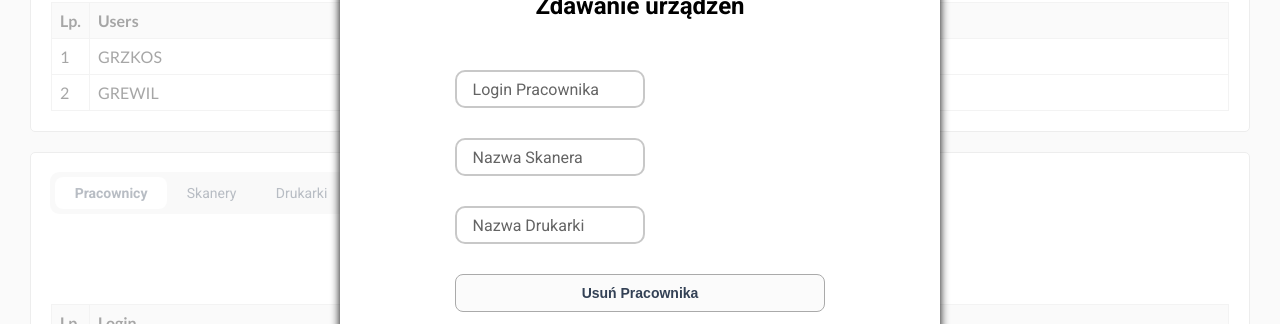
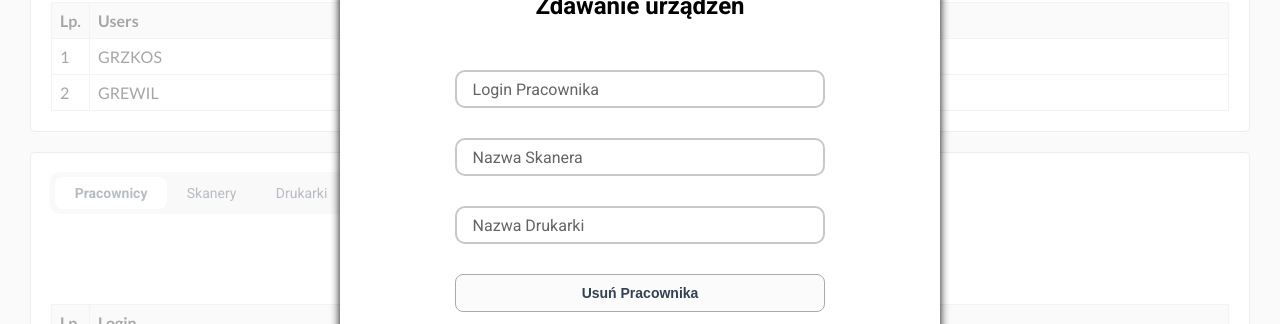
Before and after one commit to ErykFryderyk/equipment-management, a Vue app: page / in a window 1280 px wide. Both pictures are taken after a click on the button "Zwróć urządzenie". Shown: the part 188-512 px from the top of the page. Built offline with nearby package versions, Linux system fonts and the light colour scheme.

Commit message:
Changed class name for form text inputs

```diff
--- a/src/components/ReturnDevice.vue
+++ b/src/components/ReturnDevice.vue
@@ -12,17 +12,17 @@
       <span v-if="printerNameEmptyError" class="error">Nazwa drukarki nie może być pusta.</span>
 
       <!-- <input type="text" maxlength="6" v-model="formData.userLogin" placeholder="Login pracownika"> -->
-      <div class="search" style="margin-top:20px;">
+      <div class="form-text-field" style="margin-top:20px;">
         <input type="text" maxlength="6" v-model="formData.userLogin" required="" autocomplete="off">
         <label for="name">Login Pracownika</label>
       </div>
       <!-- <input type="text" maxlength="8" v-model="formData.selectedScanner" placeholder="Nazwa skanera"> -->
-      <div class="search">
+      <div class="form-text-field">
         <input type="text" maxlength="8" v-model="formData.selectedScanner" required="" autocomplete="off">
         <label for="name">Nazwa Skanera</label>
       </div>
       <!-- <input type="text" maxlength="8" v-model="formData.selectedPrinter" placeholder="Nazwa Drukarka"> -->
-      <div class="search">
+      <div class="form-text-field">
         <input type="text" maxlength="8" v-model="formData.selectedPrinter" required="" autocomplete="off">
         <label for="name">Nazwa Drukarki</label>
       </div>
@@ -101,6 +101,45 @@ input {
   margin-bottom: 30px;
 }
 
+// FORM INPUT
+.form-text-field {
+  width: 100%;
+  position: relative;
+}
+
+.form-text-field input {
+  font-size: 100%;
+  padding: 0.5em;
+  outline: none;
+  border: 2px solid rgb(200, 200, 200);
+  background-color: transparent;
+  border-radius: 10px;
+  width: 100%;
+}
+
+.form-text-field label {
+  font-size: 100%;
+  position: absolute;
+  left: 0;
+  padding: 0.6em;
+  margin-left: 0.5em;
+  pointer-events: none;
+  transition: all 0.3s ease;
+  color: rgb(100, 100, 100);
+}
+
+.form-text-field :is(input:focus, input:valid)~label {
+  transform: translateY(-60%) scale(.9);
+  margin: 0em;
+  margin-left: 0.8em;
+  padding: 0.4em;
+  background-color: #fff;
+}
+
+.form-text-field :is(input:focus, input:valid) {
+  border-color: #686868;
+}
+
 .error {
   color: red;
   font-size: 12px;
```
